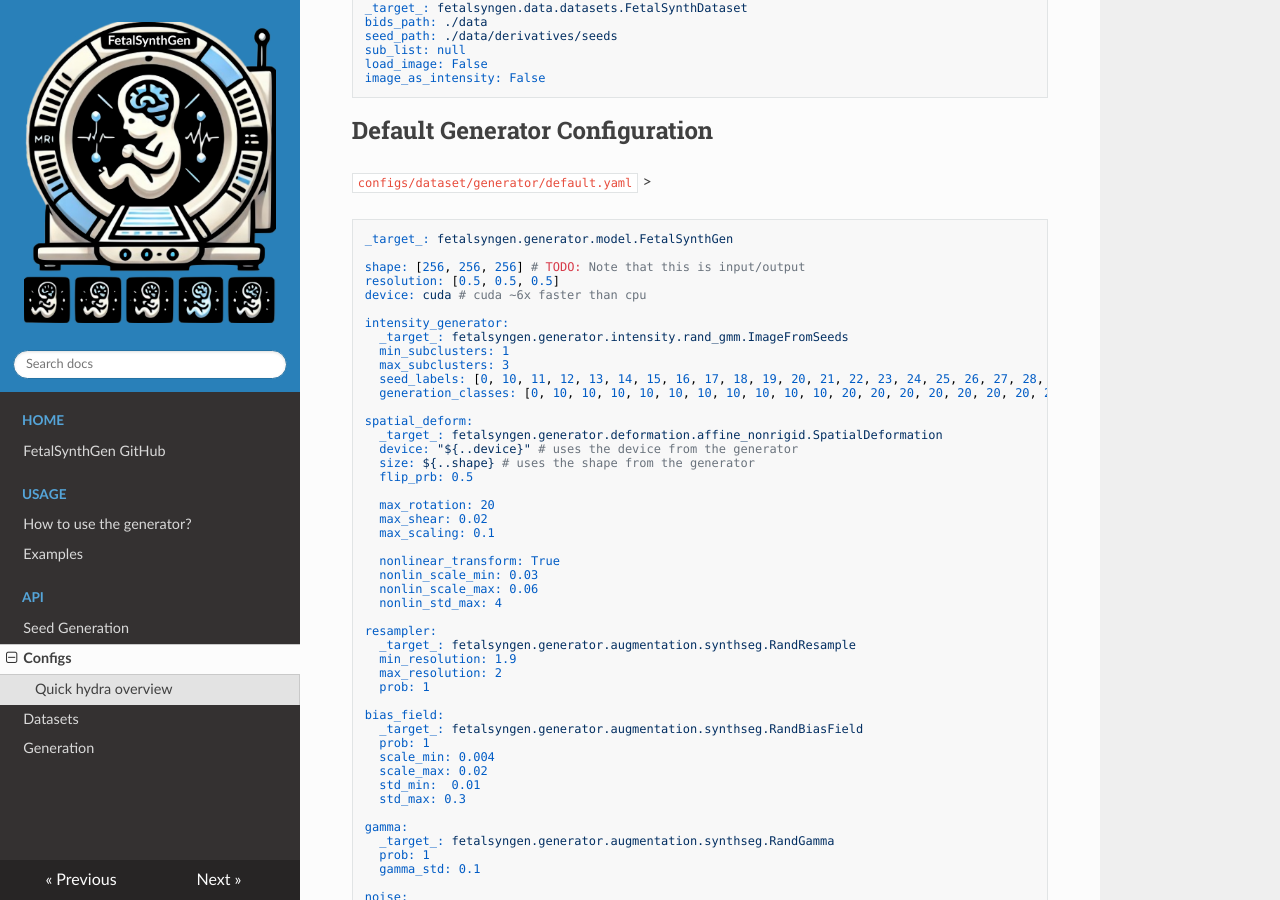
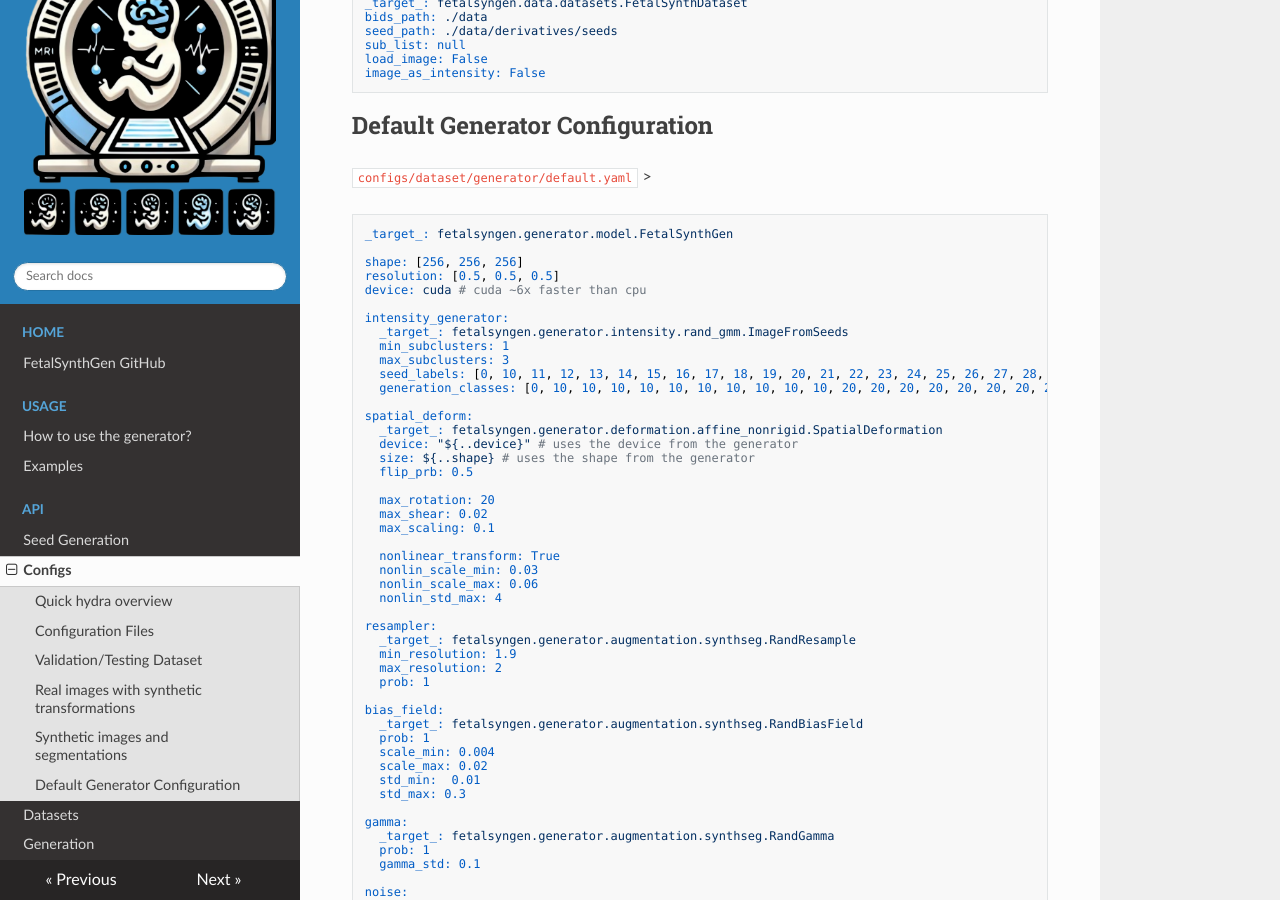
Before and after one commit to Medical-Image-Analysis-Laboratory/fetalsyngen, an MkDocs documentation site: the page built from docs/configs.md, in a window 1280 px wide and 900 px high, scrolled down 2124 px. Built offline with MkDocs 1.6.1, drawn with Linux system fonts in a browser that asks for light colours; nearby versions of some CDN libraries.

````diff
--- a/docs/configs.md
+++ b/docs/configs.md
@@ -1,4 +1,5 @@
 # Configs
+
 We use Hydra to manage configurations and instantiate classes in the `FetalSynthGen` pipeline. It allows us to define configurations in YAML files and instantiate classes with these configurations. This makes it easy to modify parameters and experiment with different settings.
 
 See the [Hydra documentation](https://hydra.cc/docs/intro) for more information.
@@ -30,7 +31,7 @@
 * `null` is used in the configuration files to specify a `None` value in Python.
 * expressions like `"${var}"` can be used to access variable value in the same level of a given config while `"${..var}"` can be used to access variable value from the parent config.
 
-# Configuration Files
+## Configuration Files
 We provide a variety of ready-to-use configurations for different tasks. These configuration files are stored in the [`fetalsyngen/configs/dataset`](https://github.com/Medical-Image-Analysis-Laboratory/fetalsyngen/tree/dev/configs) directory.
 
 To use them, copy the configuration files to your project root directory into `configs/dataset`. Feel free to modify these configurations to suit the specific requirements of your project.
@@ -84,7 +85,7 @@
 ```yaml
 _target_: fetalsyngen.generator.model.FetalSynthGen
 
-shape: [256, 256, 256] # TODO: Note that this is input/output
+shape: [256, 256, 256]
 resolution: [0.5, 0.5, 0.5]
 device: cuda # cuda ~6x faster than cpu
 
````
Also changed, not shown: README.md (+11 -0 lines), docs/datasets.md (+7 -0 lines), docs/generation.md (+1 -1 lines), 6 other files.
